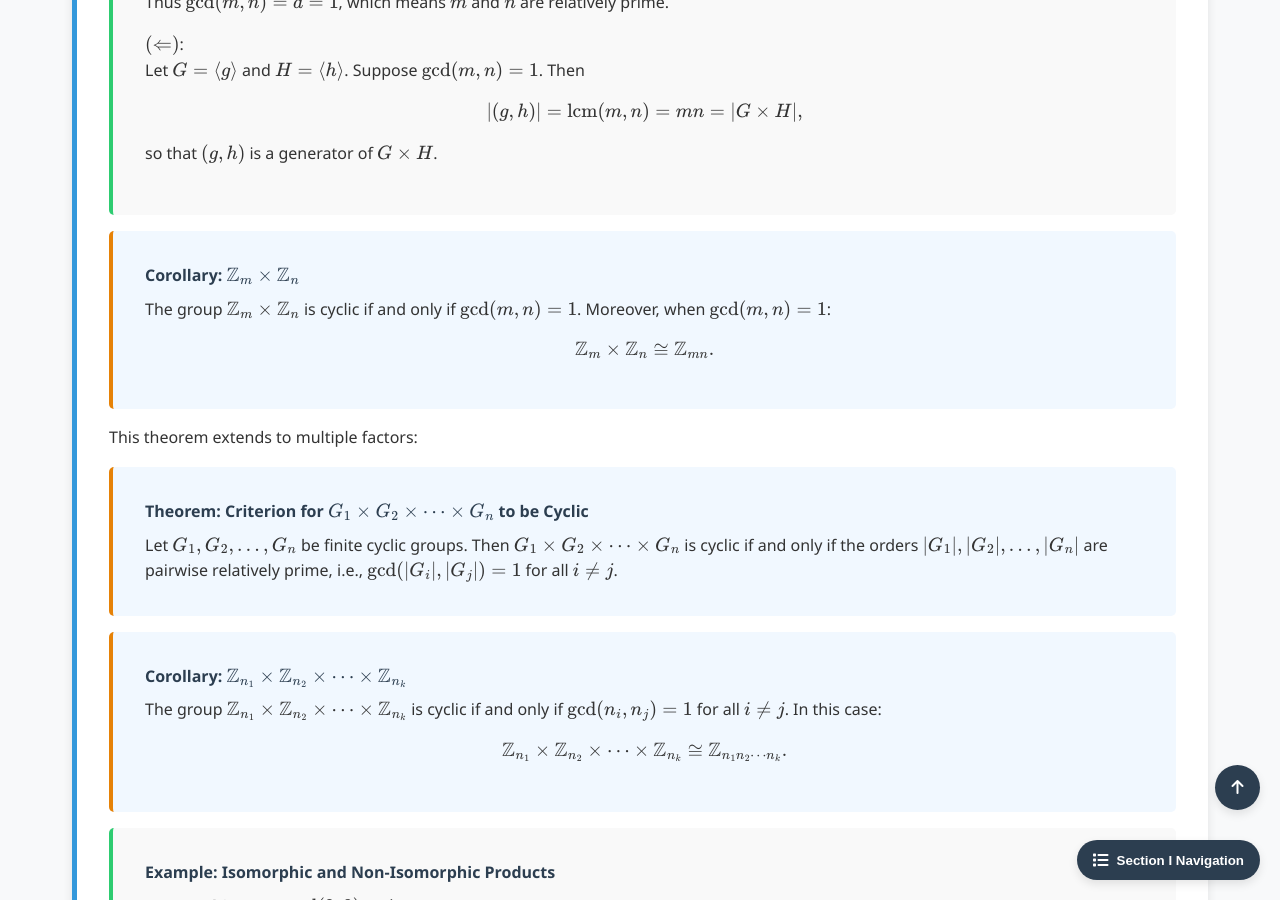
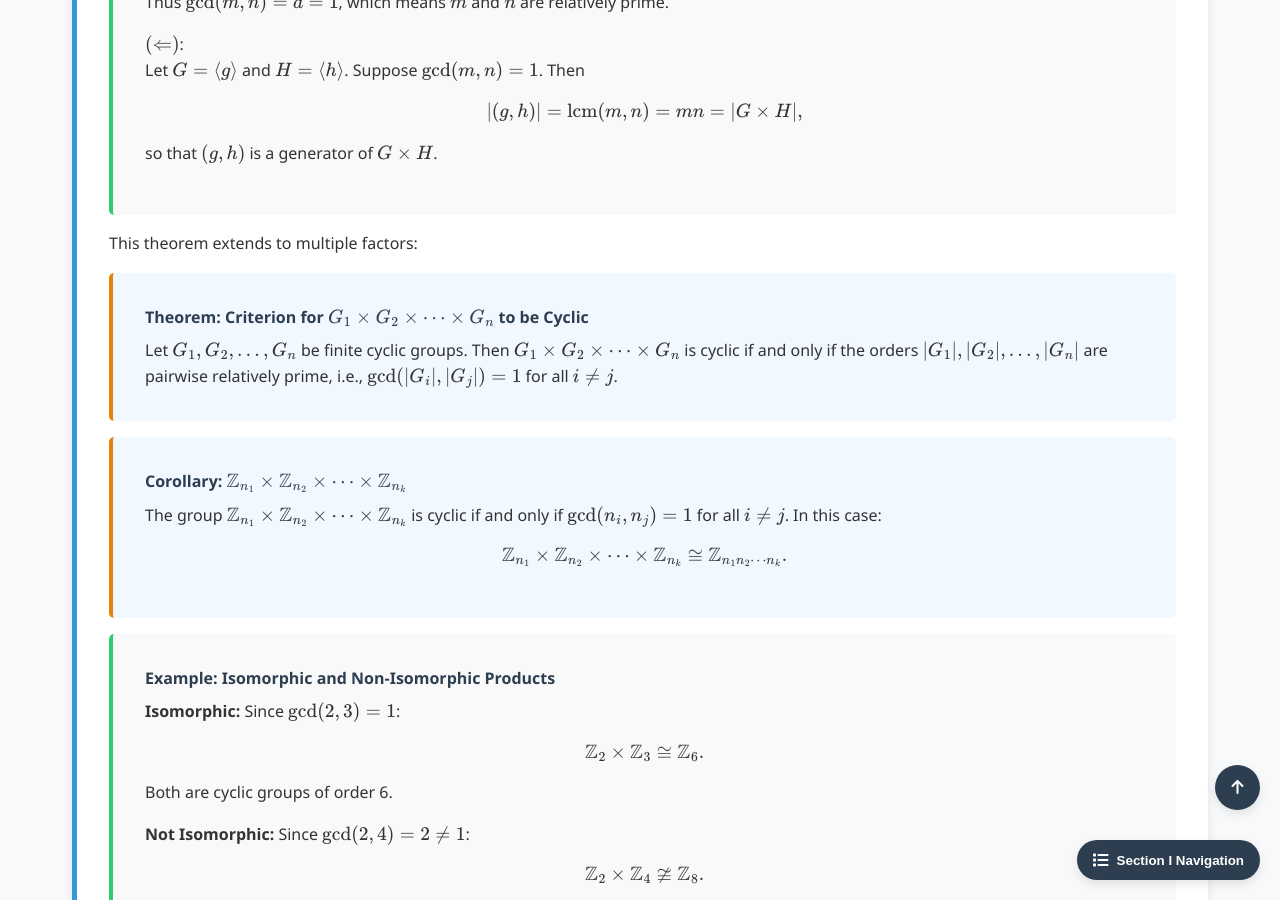
Before and after one commit to Yusukey01/yusukey01.github.io, a Jekyll site: the page built from Mathematics/Linear_algebra/group_classification.html, in a window 1280 px wide and 900 px high, scrolled down 5245 px. Built offline with Jekyll 4.4.1, drawn with Linux system fonts in a browser that asks for light colours.

```diff
--- a/Mathematics/Linear_algebra/group_classification.html
+++ b/Mathematics/Linear_algebra/group_classification.html
@@ -351,15 +351,6 @@ uses_python: false
                          \]
                          so that \((g, h)\) is a generator of \(G \times H\).
                     </p>
-                </div>
-
-                <div class="theorem">
-                    <span class="theorem-title">Corollary: \(\mathbb{Z}_m \times \mathbb{Z}_n\)</span>
-                    The group \(\mathbb{Z}_m \times \mathbb{Z}_n\) is cyclic if and only if \(\gcd(m, n) = 1\).
-                    Moreover, when \(\gcd(m, n) = 1\):
-                    \[
-                    \mathbb{Z}_m \times \mathbb{Z}_n \cong \mathbb{Z}_{mn}.
-                    \]
                 </div>
 
                 <p>
```
